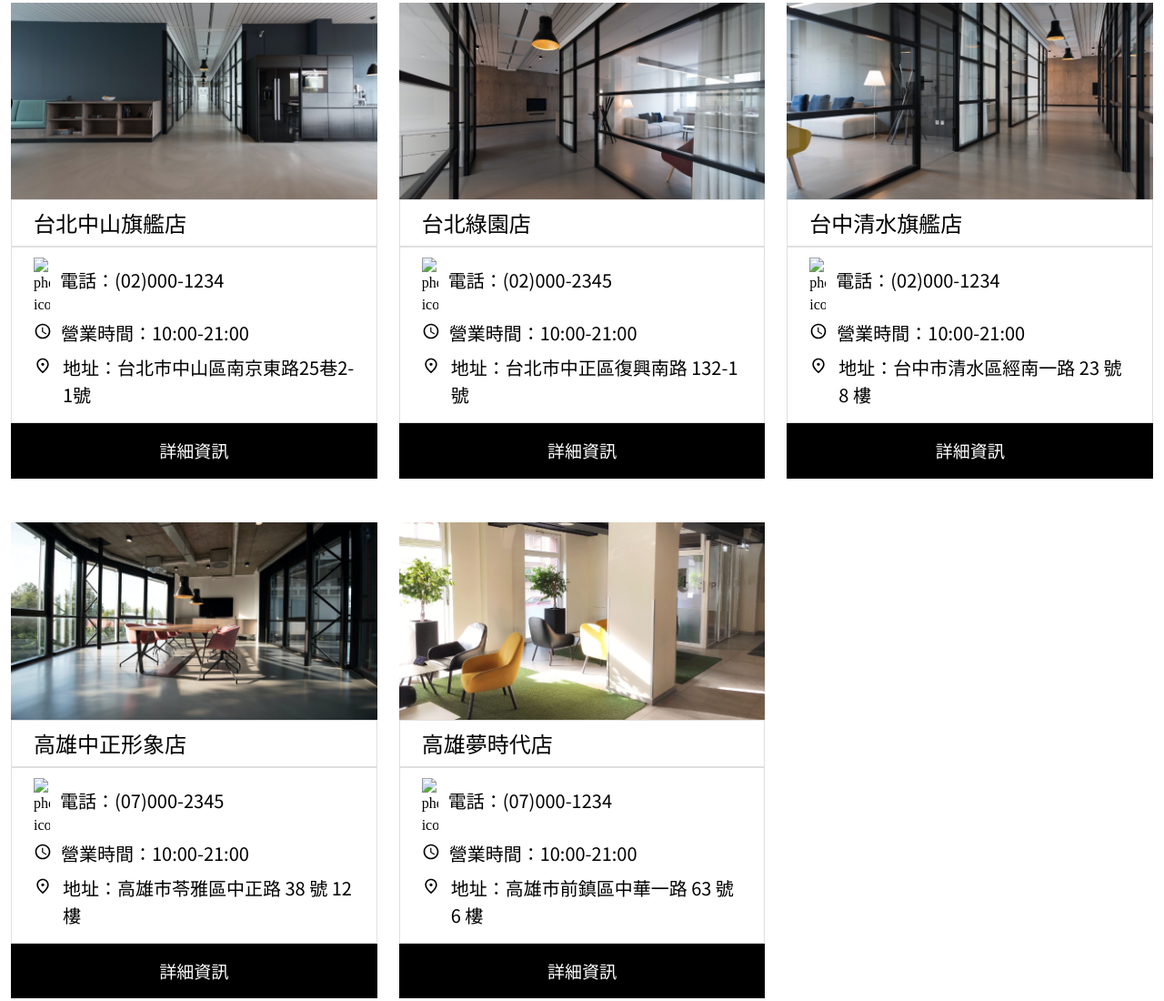
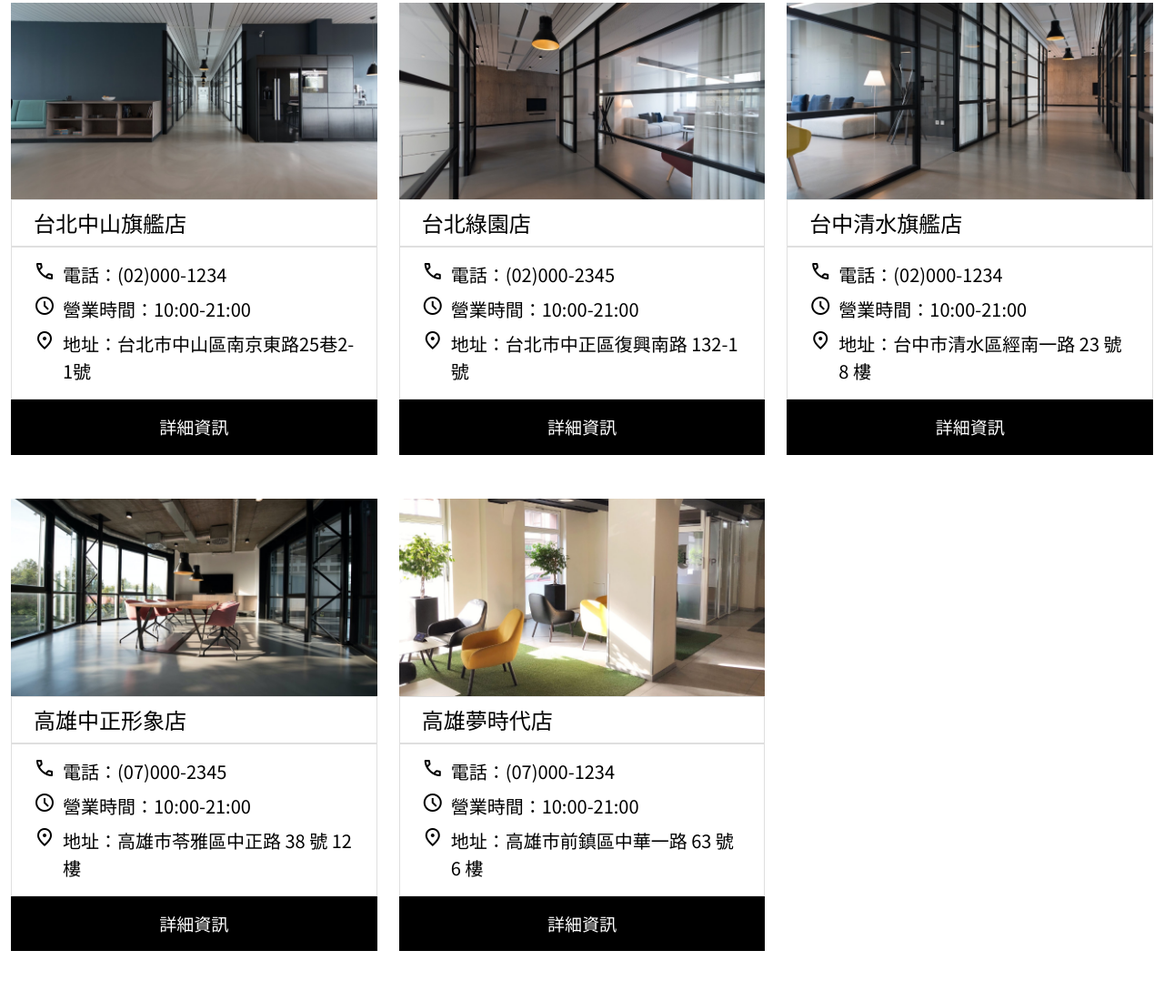
Before and after one commit to meijun17/web-layout-design-week3-4, a plain HTML site: page storesLocation.html in a window 1280 px wide. Shown: the part 360-1460 px from the top of the page at 91% size. Drawn offline with nearby package versions, Linux system fonts and the light colour scheme.

Commit message:
Update 2022-08-11T13:14:31.694Z

```diff
--- a/storesLocation.html
+++ b/storesLocation.html
@@ -54,15 +54,21 @@
                         <h3 class="sub_title">台北中山旗艦店</h3>
                         <ul class="details">
                             <li>
-                                <img class="icon" src="assets/images/phone_black_36dp.svg" alt="phone-icon">
+                                <span class="material-symbols-outlined">
+                                    call
+                                </span>
                                 <p class="text">電話：(02)000-1234</p>
                             </li>
                             <li>
-                                <img class="icon" src="assets/images/schedule_black_36dp.svg" alt="phone-icon">
+                                <span class="material-symbols-outlined">
+                                    schedule
+                                </span>
                                 <p class="text">營業時間：10:00-21:00</p>
                             </li>
                             <li>
-                                <img class="icon" src="assets/images/place_black_36dp.svg" alt="phone-icon">
+                                <span class="material-symbols-outlined">
+                                    location_on
+                                </span>
                                 <p class="text">地址：台北市中山區南京東路25巷2-1號</p>
                             </li>
                         </ul>
@@ -73,15 +79,21 @@
                         <h3 class="sub_title">台北綠園店</h3>
                         <ul class="details">
                             <li>
-                                <img class="icon" src="assets/images/phone_black_36dp.svg" alt="phone-icon">
+                                <span class="material-symbols-outlined">
+                                    call
+                                </span>
                                 <p class="text">電話：(02)000-2345</p>
                             </li>
                             <li>
-                                <img class="icon" src="assets/images/schedule_black_36dp.svg" alt="phone-icon">
+                                <span class="material-symbols-outlined">
+                                    schedule
+                                </span>
                                 <p class="text">營業時間：10:00-21:00</p>
                             </li>
                             <li>
-                                <img class="icon" src="assets/images/place_black_36dp.svg" alt="phone-icon">
+                                <span class="material-symbols-outlined">
+                                    location_on
+                                </span>
                                 <p class="text">地址：台北市中正區復興南路 132-1 號</p>
                             </li>
                         </ul>
@@ -92,15 +104,21 @@
                         <h3 class="sub_title">台中清水旗艦店</h3>
                         <ul class="details">
                             <li>
-                                <img class="icon" src="assets/images/phone_black_36dp.svg" alt="phone-icon">
+                                <span class="material-symbols-outlined">
+                                    call
+                                </span>
                                 <p class="text">電話：(02)000-1234</p>
                             </li>
                             <li>
-                                <img class="icon" src="assets/images/schedule_black_36dp.svg" alt="phone-icon">
+                                <span class="material-symbols-outlined">
+                                    schedule
+                                </span>
                                 <p class="text">營業時間：10:00-21:00</p>
                             </li>
                             <li>
-                                <img class="icon" src="assets/images/place_black_36dp.svg" alt="phone-icon">
+                                <span class="material-symbols-outlined">
+                                    location_on
+                                </span>
                                 <p class="text">地址：台中市清水區經南一路 23 號 8 樓</p>
                             </li>
                         </ul>
@@ -111,15 +129,21 @@
                         <h3 class="sub_title">高雄中正形象店</h3>
                         <ul class="details">
                             <li>
-                                <img class="icon" src="assets/images/phone_black_36dp.svg" alt="phone-icon">
+                                <span class="material-symbols-outlined">
+                                    call
+                                </span>
                                 <p class="text">電話：(07)000-2345</p>
                             </li>
                             <li>
-                                <img class="icon" src="assets/images/schedule_black_36dp.svg" alt="phone-icon">
+                                <span class="material-symbols-outlined">
+                                    schedule
+                                </span>
                                 <p class="text">營業時間：10:00-21:00</p>
                             </li>
                             <li>
-                                <img class="icon" src="assets/images/place_black_36dp.svg" alt="phone-icon">
+                                <span class="material-symbols-outlined">
+                                    location_on
+                                </span>
                                 <p class="text">地址：高雄市苓雅區中正路 38 號 12 樓</p>
                             </li>
                         </ul>
@@ -130,15 +154,21 @@
                         <h3 class="sub_title">高雄夢時代店</h3>
                         <ul class="details">
                             <li>
-                                <img class="icon" src="assets/images/phone_black_36dp.svg" alt="phone-icon">
+                                <span class="material-symbols-outlined">
+                                    call
+                                </span>
                                 <p class="text">電話：(07)000-1234</p>
                             </li>
                             <li>
-                                <img class="icon" src="assets/images/schedule_black_36dp.svg" alt="phone-icon">
+                                <span class="material-symbols-outlined">
+                                    schedule
+                                </span>
                                 <p class="text">營業時間：10:00-21:00</p>
                             </li>
                             <li>
-                                <img class="icon" src="assets/images/place_black_36dp.svg" alt="phone-icon">
+                                <span class="material-symbols-outlined">
+                                    location_on
+                                </span>
                                 <p class="text">地址：高雄市前鎮區中華一路 63 號 6 樓</p>
                             </li>
                         </ul>
```
Also changed, not shown: blog.html (+10 -10 lines), assets/style/all.css, 1 other file.
